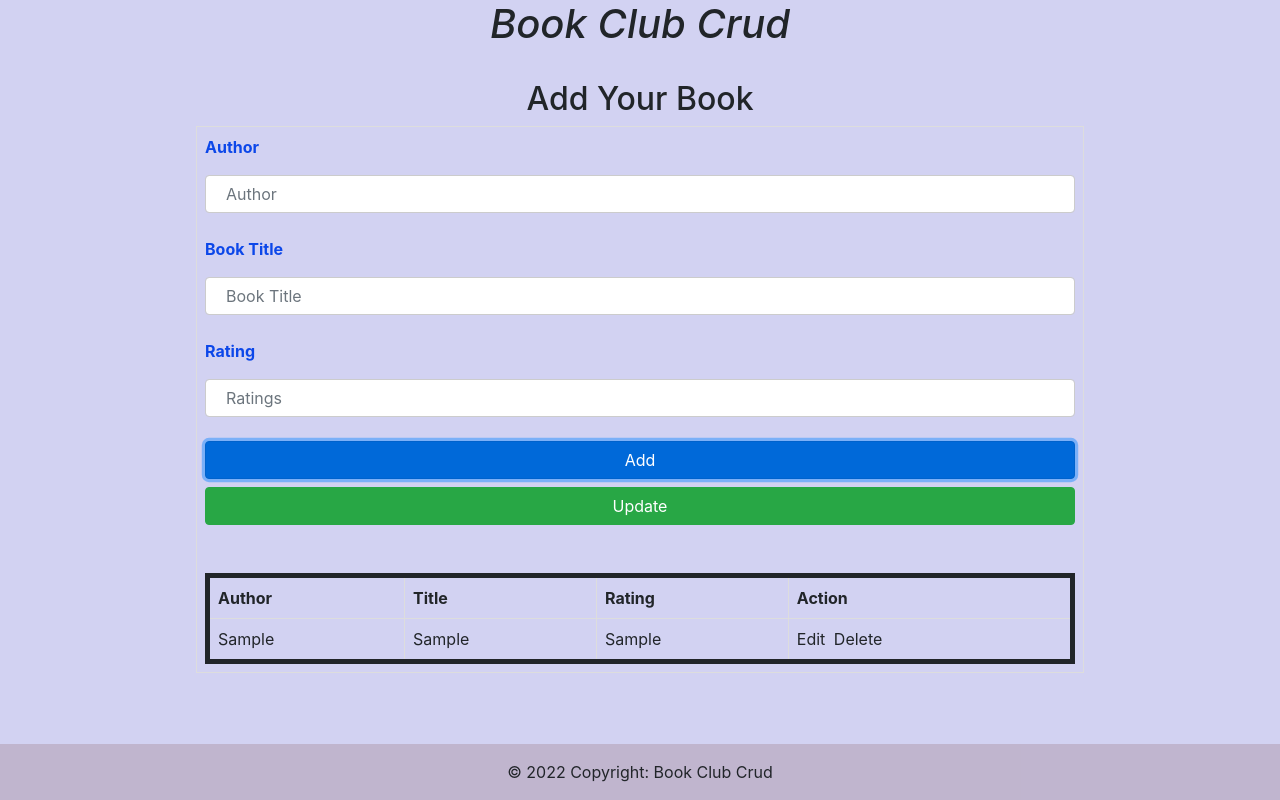
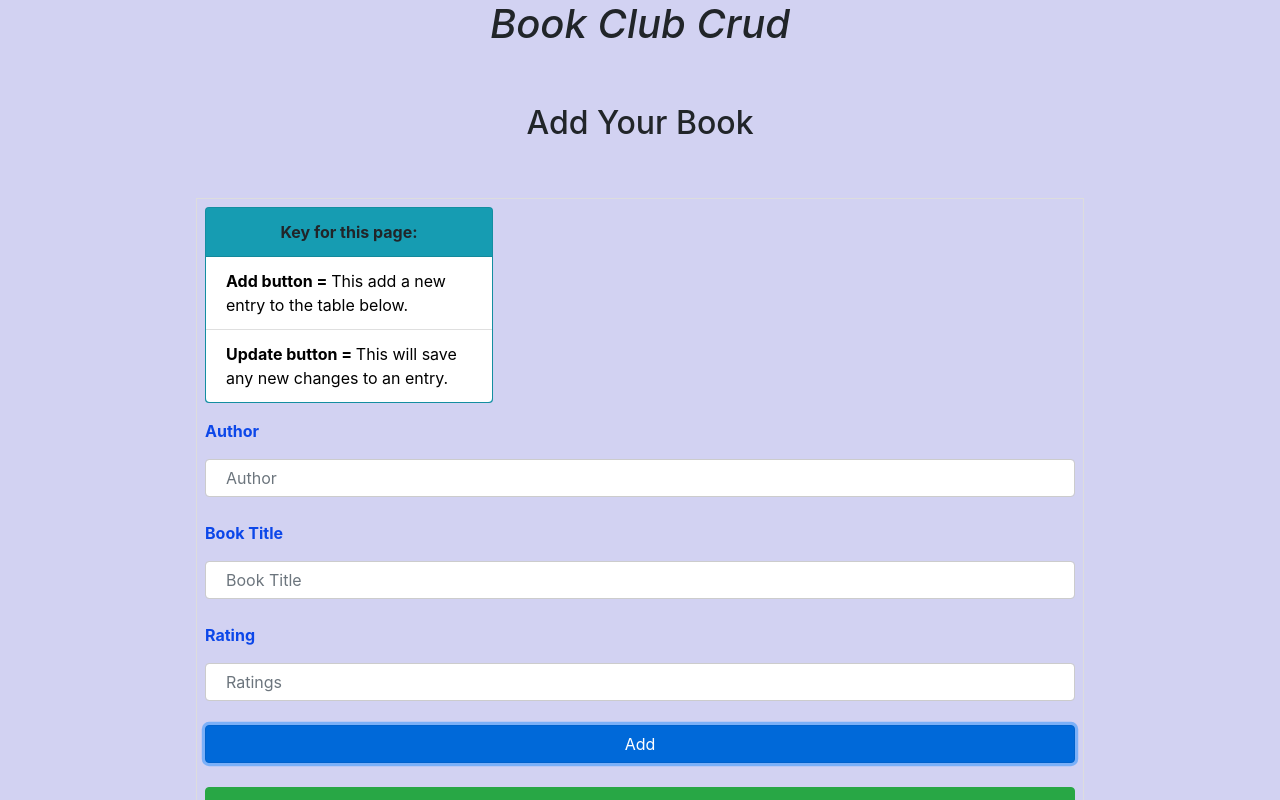
Before and after one commit to Jcodes17/book-club-app, a website: page index.html in a window 1280 px wide. Both pictures are taken after typing "Sample", "Sample", "Sample" into the empty fields and a click on the button "Add". Shown: the top 800 px of the page. Drawn offline with nearby package versions, Linux system fonts and the light colour scheme.

Commit message:
made changes to the hmtl to add require fields to the input fields, added a card box, made the action buttons bolds, took off the footer color.

```diff
--- a/index.html
+++ b/index.html
@@ -14,15 +14,31 @@
   <body class="container" style="background-color: rgba(33, 33, 194, 0.2)">
     <h1 class="text-center"><i>Book Club Crud</i></h1>
     <br>
+    <br>
     <div class="container">
       <!-- <div class="row">
         <div class="col"> -->
           <h2 class="text-center">Add Your Book</h2>
         <!-- </div> -->
       </div>
+      <br>
+      <br>
       <table>
+
         <tr>
           <td>
+            <div class="card text-black bg-info mb-3" style="width: 18rem;">
+              <div class="card-header text-center">
+                <strong>Key for this page:</strong>
+              </div>
+              <ul class="list-group list-group-flush">
+                <li class="list-group-item" style="color: black;"><strong>Add button = </strong>This add a new entry to the table below.</li>
+                <li class="list-group-item" style="color: black;"><strong>Update button = </strong>This will save any new changes to an entry.</li>
+                <!-- <li class="list-group-item">Vestibulum at eros</li> -->
+              </ul>
+            </div>
+
+
             <!-- html for the form of our crud operations -->
             <form onsubmit="event.preventDefault(); onBookFormAdd(); onBookFormUpdate();" autocomplete="off">
               <!-- <form onsubmit="event.preventDefault(); onBookFormUpdate();" autocomplete="off"></form> -->
@@ -48,6 +64,7 @@
                 class="form-control"
                 id="Title"
                 placeholder="Book Title"
+                required
               />
             </div>
             <div class="form-group">
@@ -58,6 +75,7 @@
                 class="form-control"
                 id="Rating"
                 placeholder="Ratings"
+                required
               />
             </div>
              <!-- add button -->
@@ -65,20 +83,22 @@
 
              <!-- <button onclick="addHtmlTableRow()">Add</button> -->
              <button class="btn btn-primary btn-block" id="Add">Add</button>
+             <br>
              <button class="btn btn-success btn-block" id="Update">Update</button>
 
 
             <br />
             <br />
 
+
            <!-- table to list our data -->
-           <table class="thead-dark" id="bookList" style="border: 5px solid">
+           <table class="thead-dark table-bordered table-hover" id="bookList" style="border: 5px solid">
             <thead>
               <tr>
-                <th scope="col">Author</th>
-                <th scope="col">Title</th>
-                <th scope="col">Rating</th>
-                <th scope="col">Action</th>
+                <th class="text-center">Author</th>
+                <th class="text-center">Title</th>
+                <th class="text-center">Rating</th>
+                <th class="text-center">Action</th>
               </tr>
             </thead>
             <tbody>
@@ -87,8 +107,11 @@
           </table>
           </td>
         </tr>
+
       </table>
+      </div>
     </div>
+
 
     <script src="./node_modules/jquery/dist/jquery.js"></script>
     <script src="./node_modules/bootstrap/dist/js/bootstrap.js"></script>
@@ -97,9 +120,7 @@
   <footer class="text-center text-lg-start">
     <!-- Copyright -->
     <div
-      class="text-center p-3 fixed-bottom"
-      style="background-color: rgba(119, 67, 67, 0.2)"
-    >
+      class="text-center p-3">
       © 2022 Copyright:
       <p1>Book Club Crud</p1>
     </div>
--- a/script.js
+++ b/script.js
@@ -103,35 +103,49 @@ function addBookData(data) {
   cell3 = insertNewRow.insertCell(2);
   cell3.innerHTML = data.Rating;
   cell4 = insertNewRow.insertCell(3);
-  cell4.innerHTML = `<a onClick="editBookData(this)">Edit</a>
-                    <a onClick="onDelete(this)">Delete</a>`;
+  cell4.innerHTML = `<a onClick="editBookData(this)"><strong>Edit</strong></a>
+                    <a onClick="onDelete(this)"><strong>Delete</strong></a>`;
   resetBookData();
   // after adding book data to our table we will call the resetBookData to clear the input fields for better user experience
 }
 
+
+// function to editBookdata based on the td element from the html
 function editBookData(td) {
   currentData = td.parentElement.parentElement;
   // return corresponding row element
   confirm("Please make your edits.");
+  // confirm will display a dialog box w/ a message and an ok button and a cancel button
   // this will cause the browser to display a pop up informing the user to make their edits
   document.getElementById("Author").value = currentData.cells[0].innerHTML;
   document.getElementById("Title").value = currentData.cells[1].innerHTML;
   document.getElementById("Rating").value = currentData.cells[2].innerHTML;
 }
 
+
+// function to update bookdata based on the bookdata variable found in the readbookdata function above
 function updateBookData(bookData) {
   currentData.cells[0].innerHTML = bookData.Author;
+  // will update current data with new data from the author input field
   currentData.cells[1].innerHTML = bookData.Title;
+  // will update current data with new data from the title input field
   currentData.cells[2].innerHTML = bookData.Rating;
+  // will update current data with new data from the rating input field
   resetBookData();
+  // after adding book data to our table we will call the resetBookData to clear the input fields for better user experience
 }
 
+// function to delete a table based on a table data
 function onDelete(td) {
   if (confirm("Are you sure you would like to delete this record?")) {
+    // confirm will display a dialog box w/ a message and an ok button and a cancel button
     row = td.parentElement.parentElement;
     document.getElementById("bookList").deleteRow(row.rowIndex);
     confirm("Book deleted");
+    // confirm will display a dialog box w/ a message and an ok button and a cancel button
+    // this is display a message to inform the user that their row of data will be deleted
     resetBookData();
+    // after adding book data to our table we will call the resetBookData to clear the input fields for better user experience
   }
 }
 
--- a/style.css
+++ b/style.css
@@ -28,7 +28,6 @@ input[type="number"] {
   border-radius: 4px;
   box-sizing: border-box;
 }
-
 input[type="submit"] {
   width: 30%;
   background-color: rgb(233, 109, 109);
@@ -46,8 +45,7 @@ form div.form-action-buttons {
 a {
   cursor: pointer;
   text-decoration: underline;
-  color: #0000ee;
-  margin-right: 4px;
+  margin-left: 20%;
 }
 label.validation-error {
   color: red;
```
